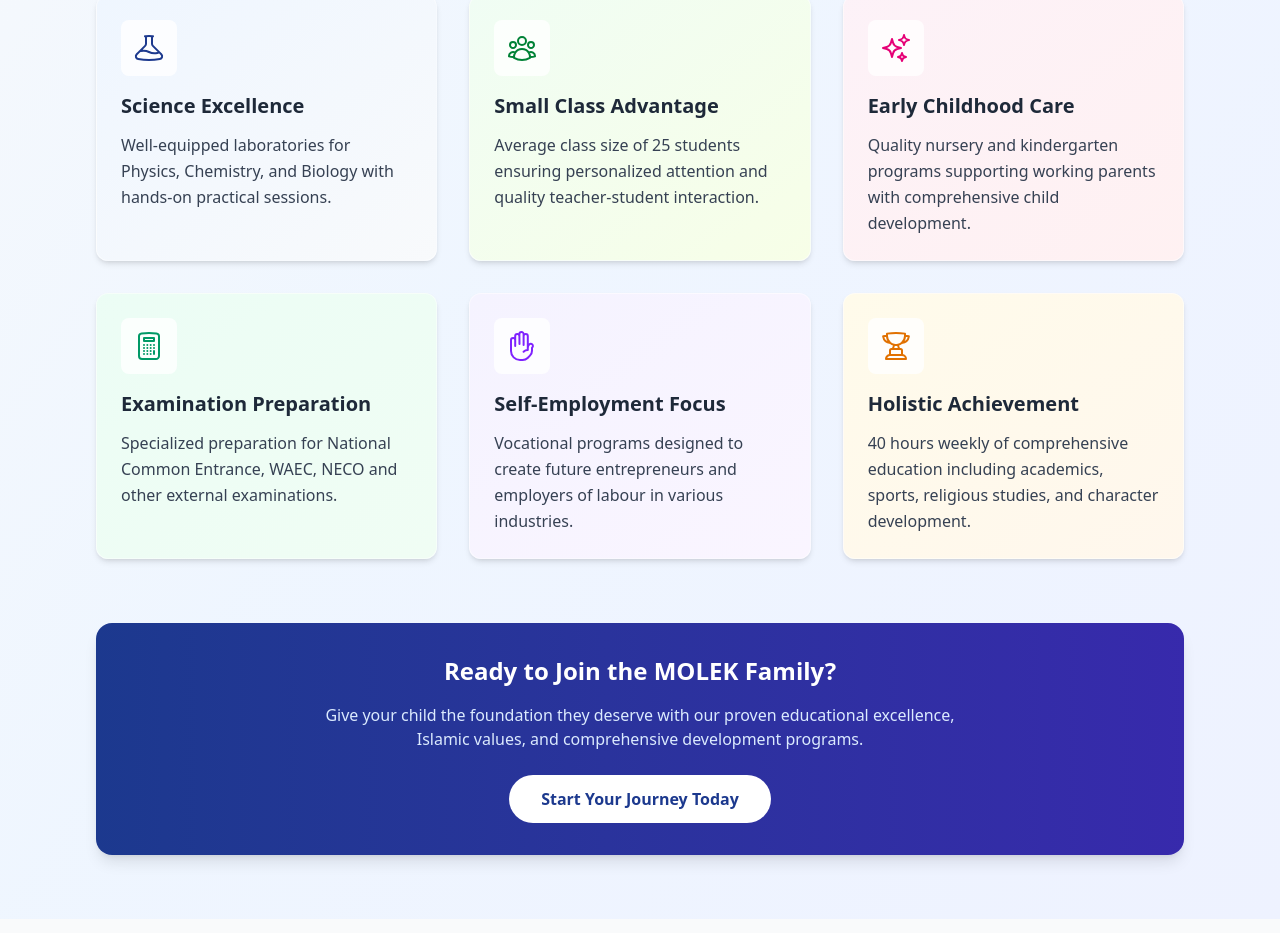
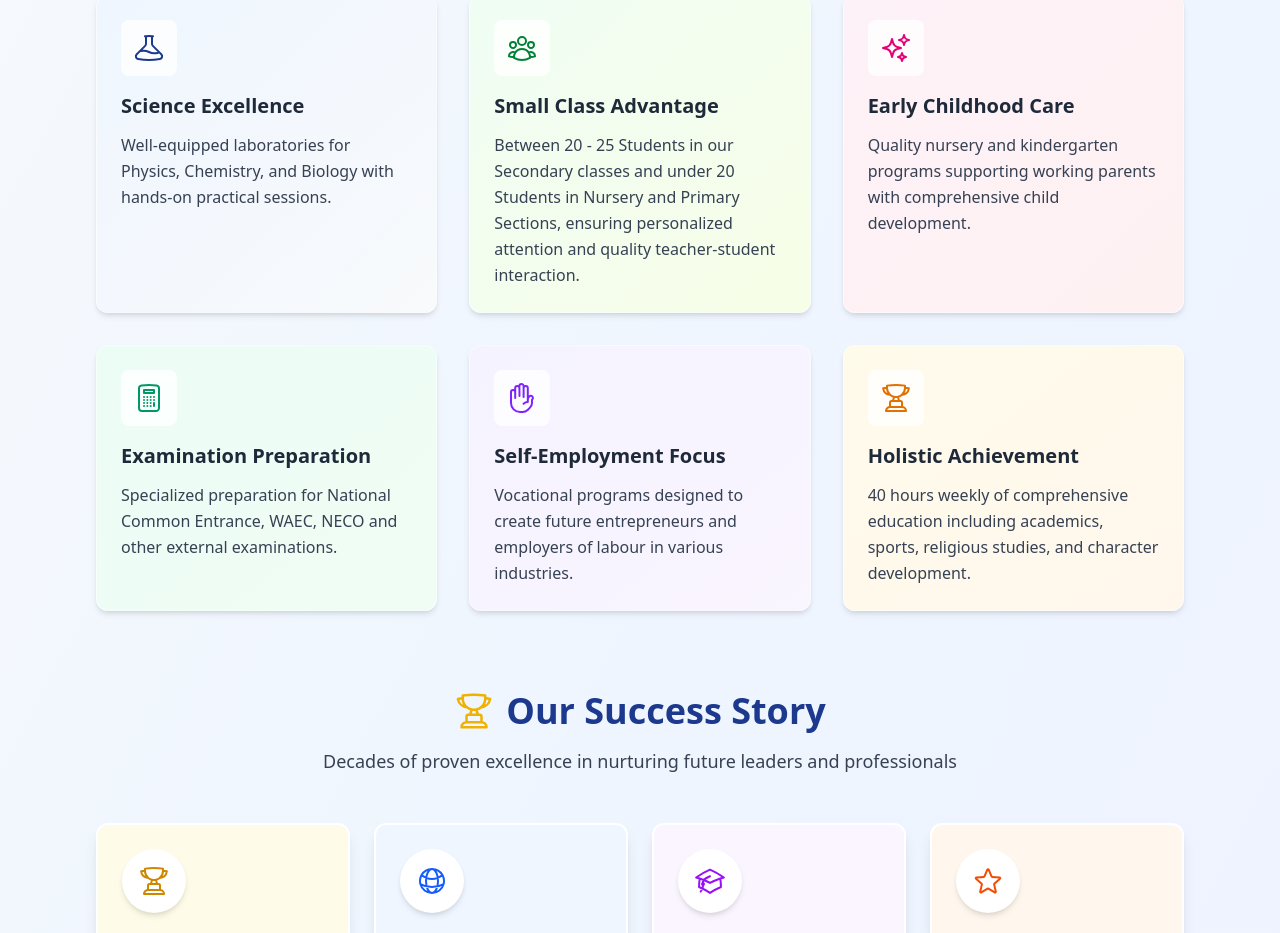
Before and after one commit to moh-Adedamola/molek-school-web-portal-front-end, a React (Vite) app: page / in a window 1280 px wide. Shown: the part 1854-2787 px from the top of the page. Built offline with nearby package versions, Linux system fonts and the light colour scheme; no server answers.

Commit message:
made some edits to the landing page

```diff
--- a/src/components/Landingpage/Excellence.jsx
+++ b/src/components/Landingpage/Excellence.jsx
@@ -35,7 +35,7 @@ const Excellence = () => {
                     <p className="text-gray-700 mb-6">
                         Building GOD-FEARING future leaders through quality education that combines Islamic values
                         with modern academic excellence. From Creche to Senior Secondary, we nurture the TOTAL CHILD
-                        with Montessori-inspired teaching methods.
+                        with Montessori Method of Teaching.
                     </p>
                     <div className="flex gap-4 flex-wrap">
                         <Link to="/admissions">
@@ -135,7 +135,7 @@ const Excellence = () => {
                         "Alhamdulillah - Glory be to Allah"
                     </h3>
                     <p className="text-green-700">
-                        From 2 students in 2007 to nearly 900 students in 2019, recognized and approved
+                        From 19 pupils in 2007 to nearly 900 Students in 2025, recognized and approved
                         by Osun State Government across all three sections: Nursery (2008), Primary (2012),
                         and Secondary (2013).
                     </p>
--- a/src/components/Landingpage/Header.jsx
+++ b/src/components/Landingpage/Header.jsx
@@ -73,7 +73,7 @@ const Header = () => {
                 {/* Top Info Bar */}
                 <div className="bg-red-700 text-white text-sm py-2 overflow-hidden">
                     <div className="animate-marquee">
-                        10 Haliru Mohammed Street, Ofatedo, Osogbo, Osun State | Academic Year 2025/2026 | info@molekschools.com
+                        10 Haliru Muhammed Street, Ofatedo, Osogbo, Osun State | Academic Year 2025/2026 | info@molekschools.com
                     </div>
                 </div>
 
--- a/src/components/Landingpage/WhyChooseUs.jsx
+++ b/src/components/Landingpage/WhyChooseUs.jsx
@@ -11,7 +11,11 @@ import {
     HeartIcon,
     BuildingLibraryIcon,
     HandRaisedIcon,
-    CogIcon
+    CogIcon,
+    StarIcon,
+    BriefcaseIcon,
+    GlobeAltIcon,
+    AcademicCapIcon as GraduationIcon
 } from '@heroicons/react/24/outline';
 
 const features = [
@@ -66,7 +70,7 @@ const features = [
     },
     {
         title: "Small Class Advantage",
-        description: "Average class size of 25 students ensuring personalized attention and quality teacher-student interaction.",
+        description: "Between 20 - 25 Students in our Secondary classes and under 20 Students in Nursery and Primary Sections, ensuring personalized attention and quality teacher-student interaction.",
         icon: UserGroupIcon,
         color: "text-green-700",
         gradient: "from-green-50 to-lime-50"
@@ -99,6 +103,37 @@ const features = [
         color: "text-amber-600",
         gradient: "from-amber-50 to-orange-50"
     },
+];
+
+const successStories = [
+    {
+        icon: TrophyIcon,
+        title: "Outstanding Examination Results",
+        description: "Consistently recording excellent results with many distinction grades in Basic Education Certificate Examinations of Osun State and NECO, as well as WAEC and NECO Senior Secondary Certificate Examinations.",
+        color: "text-yellow-600",
+        bgColor: "bg-yellow-50"
+    },
+    {
+        icon: GlobeAltIcon,
+        title: "Tertiary Institution Success",
+        description: "Our students consistently gain admission to tertiary institutions of their choice within and outside Nigeria, with many securing scholarships based on their exceptional performance.",
+        color: "text-blue-600",
+        bgColor: "bg-blue-50"
+    },
+    {
+        icon: GraduationIcon,
+        title: "Professional Excellence",
+        description: "Produced numerous university and polytechnic graduates excelling in Engineering, Medicine, Law, Accounting, Education, Nursing, and various other prestigious professions.",
+        color: "text-purple-600",
+        bgColor: "bg-purple-50"
+    },
+    {
+        icon: StarIcon,
+        title: "Competition Champions",
+        description: "Our students have won multiple medals and certificates in various inter-school competitions, demonstrating excellence beyond the classroom.",
+        color: "text-orange-600",
+        bgColor: "bg-orange-50"
+    }
 ];
 
 const WhyChooseUs = () => {
@@ -152,6 +187,68 @@ const WhyChooseUs = () => {
                 ))}
             </motion.div>
 
+            {/* Success Story Section */}
+            <motion.div
+                className="mt-20"
+                initial={{ opacity: 0 }}
+                whileInView={{ opacity: 1 }}
+                transition={{ duration: 0.8 }}
+                viewport={{ once: true }}
+            >
+                <div className="text-center mb-12">
+                    <motion.div
+                        initial={{ scale: 0.8, opacity: 0 }}
+                        whileInView={{ scale: 1, opacity: 1 }}
+                        transition={{ duration: 0.6 }}
+                        viewport={{ once: true }}
+                    >
+                        <h2 className="text-3xl md:text-4xl font-bold text-blue-900 mb-4 flex items-center justify-center gap-3">
+                            <TrophyIcon className="w-10 h-10 text-yellow-500" />
+                            Our Success Story
+                        </h2>
+                        <p className="text-gray-700 text-lg max-w-3xl mx-auto">
+                            Decades of proven excellence in nurturing future leaders and professionals
+                        </p>
+                    </motion.div>
+                </div>
+
+                <motion.div
+                    className="grid grid-cols-1 md:grid-cols-2 lg:grid-cols-4 gap-6"
+                    initial="hidden"
+                    whileInView="visible"
+                    viewport={{ once: true }}
+                    variants={{
+                        hidden: { opacity: 0 },
+                        visible: {
+                            opacity: 1,
+                            transition: { staggerChildren: 0.15 }
+                        }
+                    }}
+                >
+                    {successStories.map((story, index) => (
+                        <motion.div
+                            key={index}
+                            className={`${story.bgColor} p-6 rounded-xl shadow-lg hover:shadow-2xl transition-all duration-300 border-2 border-white`}
+                            variants={{
+                                hidden: { opacity: 0, x: -30 },
+                                visible: { opacity: 1, x: 0 }
+                            }}
+                            whileHover={{ scale: 1.03, y: -5 }}
+                        >
+                            <div className={`${story.color} bg-white p-4 rounded-full w-fit mb-4 shadow-md`}>
+                                <story.icon className="w-8 h-8" />
+                            </div>
+                            <h3 className="text-xl font-bold text-gray-800 mb-3">
+                                {story.title}
+                            </h3>
+                            <p className="text-gray-700 leading-relaxed">
+                                {story.description}
+                            </p>
+                        </motion.div>
+                    ))}
+                </motion.div>
+            </motion.div>
+
             {/* Call to Action */}
             <motion.div
                 className="text-center mt-16"
```
